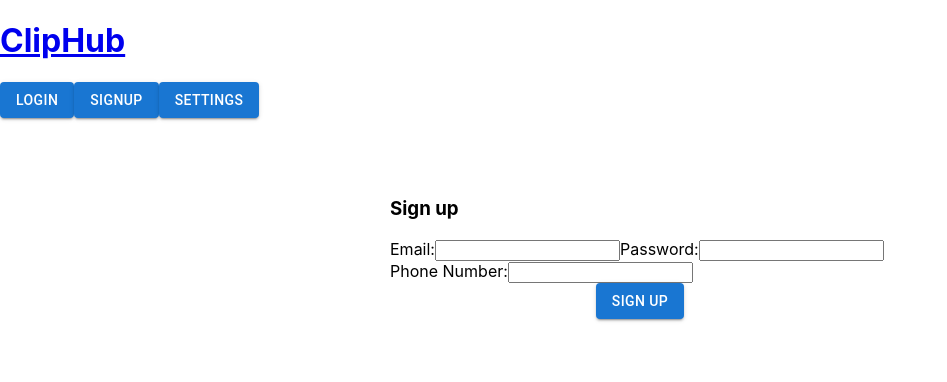
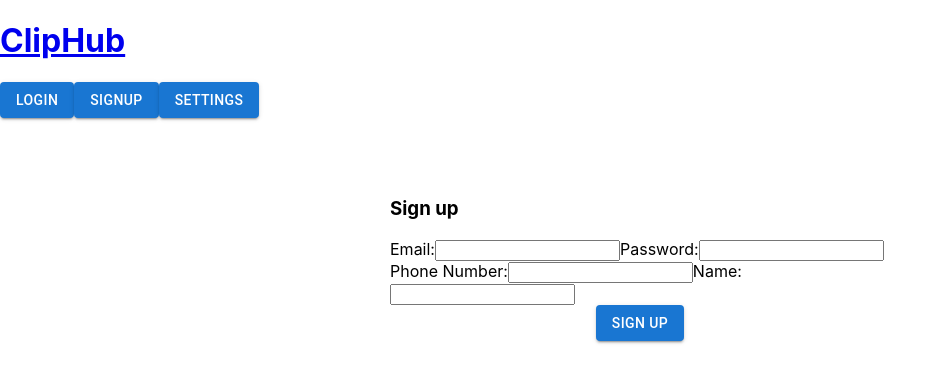
Before and after one commit to thenoahac/ClipHub-App, a React (Create React App) app: page /signup in a window 1280 px wide. Shown: the top 382 px of the page, without its empty margins (0-947 px from the left). Built offline with nearby package versions, Linux system fonts and the light colour scheme.

Commit message:
finished signup page

```diff
--- a/src/pages/Settings/Settings.js
+++ b/src/pages/Settings/Settings.js
@@ -18,7 +18,8 @@ const Settings = () => {
         const userData = {
             email: email,
         }
-        fetch ('cliphub-back.herokuapp.com/api/customer/settings', {
+     const   token = localStorage.getItem('token')
+        fetch (`cliphub-back.herokuapp.com/api/customer/${token.id}`, {
             method: 'PUT',
             body: JSON.stringify(userData),
             headers: {'Content-Type': 'application/json'}
--- a/src/pages/Signup/Signup.js
+++ b/src/pages/Signup/Signup.js
@@ -1,5 +1,5 @@
-import {useState} from 'react';
-import {useNavigate} from 'react-router-dom'
+import { useState } from 'react';
+import { useNavigate } from 'react-router-dom'
 import Button from '@mui/material/Button';
 // import API from "../../utils/API";
 
@@ -7,6 +7,8 @@ const Signup = () => {
     const [email, setEmail] = useState('')
     const [password, setPassword] = useState('')
     const [phonenumber, setPhonenumber] = useState('')
+    const [token, setToken] = useState(null)
+    const [name, setName] = useState('')
     const navigate = useNavigate();
 
     const handleSubmit = async (e) => {
@@ -16,16 +18,24 @@ const Signup = () => {
             email: email,
             password: password
         }
-        fetch ('cliphub-back.herokuapp.com/api/customer/login', {
+        fetch('http://localhost:3001/api/customer/', {
             method: 'POST',
             body: JSON.stringify(userData),
-            headers: {'Content-Type': 'application/json'}
-        }).then(placeHolder=>{
-            if(
+            headers: { 'Content-Type': 'application/json' }
+        }).then(placeHolder => {
+            if (
                 !placeHolder
-            ){console.log('login failed')}
-            console.log('successfully logged in')
-            navigate('/');
+            ) { console.log('login failed') }
+            else {
+
+                setToken(placeHolder.token)
+                localStorage.setItem('token', placeHolder.token)
+
+
+
+                console.log('successfully logged in')
+            }
+            // navigate('/');
         })
     }
 
@@ -39,17 +49,23 @@ const Signup = () => {
                 onChange={(e) => setEmail(e.target.value)}
                 value={email}
             />
-               <label>Password:</label>
+            <label>Password:</label>
             <input
                 type="password"
                 onChange={(e) => setPassword(e.target.value)}
                 value={password}
             />
-                <label>Phone Number:</label>
+            <label>Phone Number:</label>
             <input
                 type="phonenumber"
                 onChange={(e) => setPhonenumber(e.target.value)}
                 value={phonenumber}
+            />
+            <label>Name:</label>
+            <input
+                type="name"
+                onChange={(e) => setName(e.target.value)}
+                value={name}
             />
 
             <Button variant="contained" style={{ display: "block", margin: "0 auto" }} type="submit" >Sign Up</Button>{''}
```
